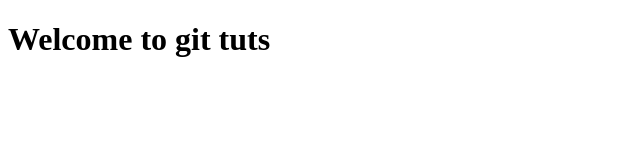
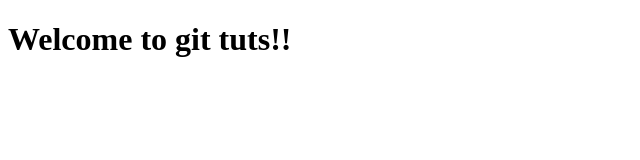
Before and after one commit to oropo015/hello, a plain HTML site: page index.html in a window 1280 px wide. Shown: the full height of the page, 0-640 px from the left. Drawn offline with Linux system fonts and the light colour scheme.

Commit message:
initial commit

```diff
--- a/index.html
+++ b/index.html
@@ -7,6 +7,6 @@
     <title>Document</title>
 </head>
 <body>
-    <h1>Welcome to git tuts</h1>
+    <h1>Welcome to git tuts!!</h1>
 </body>
 </html>
```
